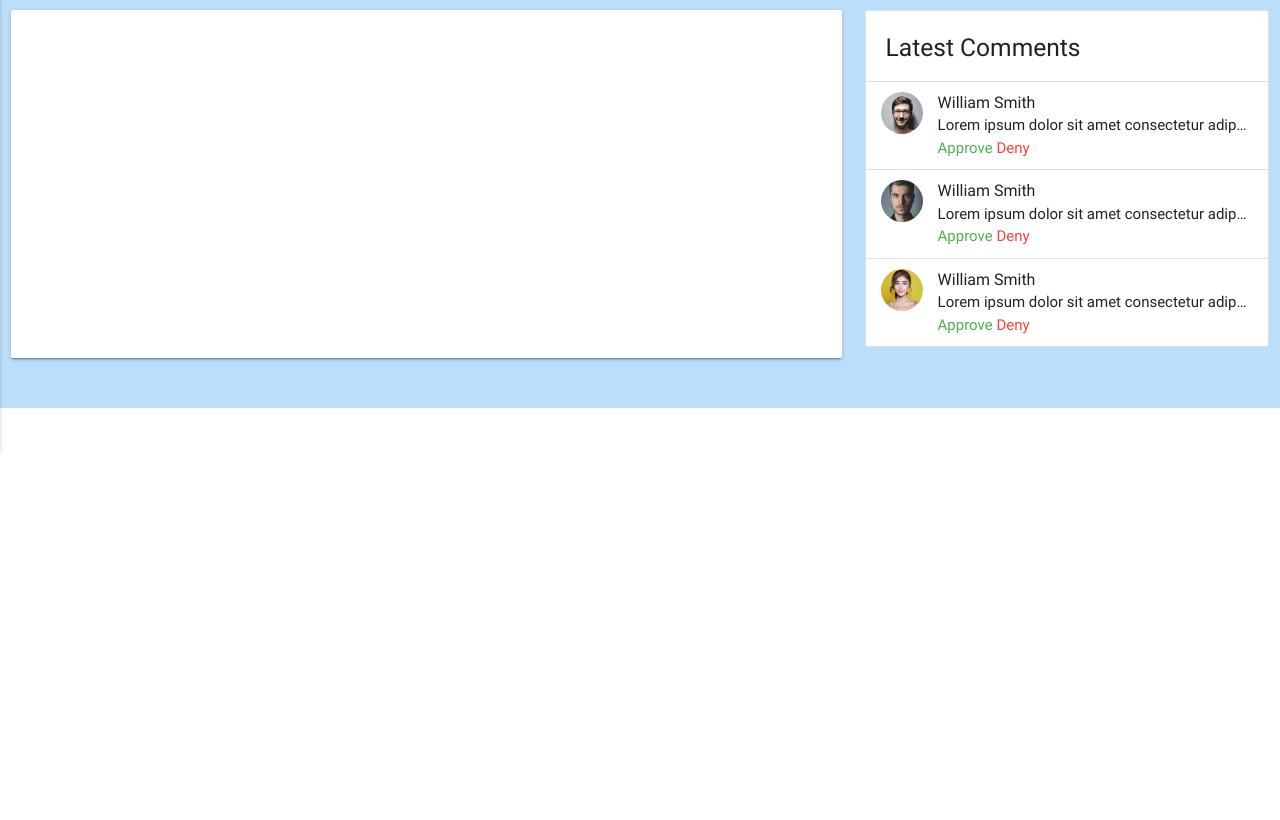
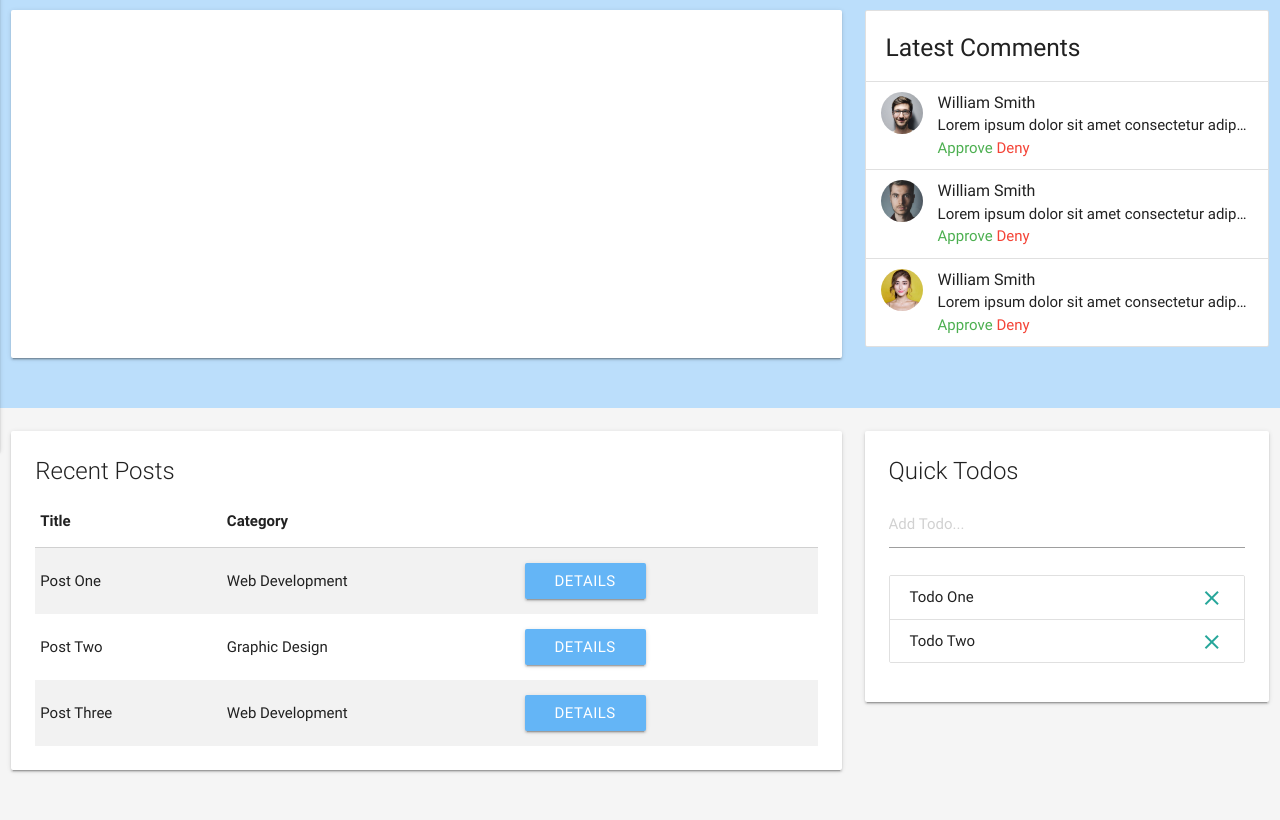
Before and after one commit to tavolafourcade/admin_dashbord_v1, a plain HTML site: page index.html in a window 1280 px wide. Shown: the part 409-1229 px from the top of the page. Before the commit the page ends 817 px from the top, so only its background shows below. Drawn offline with nearby package versions, Linux system fonts and the light colour scheme; a script that the page names is missing.

Commit message:
Add Todo section including the funcionality of the elements

```diff
--- a/index.html
+++ b/index.html
@@ -13,11 +13,11 @@
   <title>Dashboard</title>
 </head>
 
-<body>
+<body class="grey lighten-4">
   <nav class="blue darken-2">
     <div class="container">
       <div class="nav-wrapper">
-        <a href="index.html" class="brand-logo">Admin</a>
+        <a href="index.html" class="brand-logo">Dashobard</a>
 
         <a href="#" data-activates="side-nav" class="button-collapse show-on-large right">
           <!-- Menu icons -->
@@ -203,6 +203,92 @@
       </div>
     </div>
   </section>
+
+  <!-- Section: Recent Posts & Todos -->
+  <section class="section section-recent">
+    <div class="row">
+
+      <!-- left side -->
+      <div class="col s12 m6 l8">
+        <div class="card">
+          <div class="card-content">
+            <span class="card-title">Recent Posts</span>
+            <table class="striped">
+              <thead>
+                <tr>
+                  <th>Title</th>
+                  <th>Category</th>
+                  <th></th>
+                </tr>
+              </thead>
+              <tbody>
+                <tr>
+                  <td>Post One</td>
+                  <td>Web Development</td>
+                  <td>
+                    <a href="details.html" class="btn blue lighten-2">Details</a>
+                  </td>
+                </tr>
+
+                <tr>
+                  <td>Post Two</td>
+                  <td>Graphic Design</td>
+                  <td>
+                    <a href="details.html" class="btn blue lighten-2">Details</a>
+                  </td>
+                </tr>
+
+                <tr>
+                  <td>Post Three</td>
+                  <td>Web Development</td>
+                  <td>
+                    <a href="details.html" class="btn blue lighten-2">Details</a>
+                  </td>
+                </tr>
+              </tbody>
+            </table>
+          </div>
+        </div>
+      </div>
+
+      <!-- right side -->
+      <div>
+        <div class="col s12 m6 l4">
+          <div class="card">
+            <div class="card-content">
+              <span class="card-title">Quick Todos</span>
+              <form id="todo-form">
+                <div class="input-field">
+                  <input id="todo" type="text" placeholder="Add Todo...">
+                </div>
+              </form>
+
+              <ul class="collection todos">
+                <li class="collection-item">
+                  <div>
+                    Todo One
+                    <a href="#!" class="secondary-content delete">
+                      <i class="material-icons">close</i>
+                    </a>
+                  </div>
+                </li>
+
+                <li class="collection-item">
+                  <div>
+                    Todo Two
+                    <a href="#!" class="secondary-content delete">
+                      <i class="material-icons">close</i>
+                    </a>
+                  </div>
+                </li>
+              </ul>
+            </div>
+          </div>
+        </div>
+      </div>
+    </div>
+  </section>
+
   <!-- Preloader -->
   <div class="loader preloader-wrapper big active">
     <div class="spinner-layer spinner-blue-only">
@@ -257,10 +343,32 @@
         });
 
         $('.deny').click(function(e){
-          Materialize.toast('Comment Approved', 3000);
+          Materialize.toast('Comment Approved', 2000);
           e.preventDefault();
         });
+
+        // Quick Todos
+        $('#todo-form').submit(function(e){
+          //console.log($('#todo').val());
+          const output = `<li class="collection-item">
+                  <div>${$('#todo').val()}
+                    <a href="#!" class="secondary-content delete">
+                      <i class="material-icons">close</i>
+                    </a>
+                  </div>
+                </li>`;
+          $('.todos').append(output);
+          Materialize.toast("Todo Added",2000);
+          e.preventDefault();
         });
+
+        // Delete Todos with event delegation
+        $('.todos').on('click', '.delete', function(e){
+          $(this).parent().parent().remove();
+          Materialize.toast("Removed",2000);
+          e.preventDefault();
+        });
+      });
     },1000);
 
 
```
Also changed, not shown: 1 other file.
